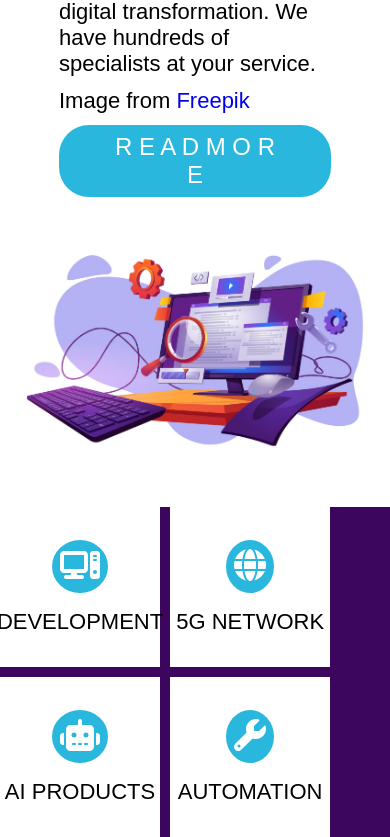
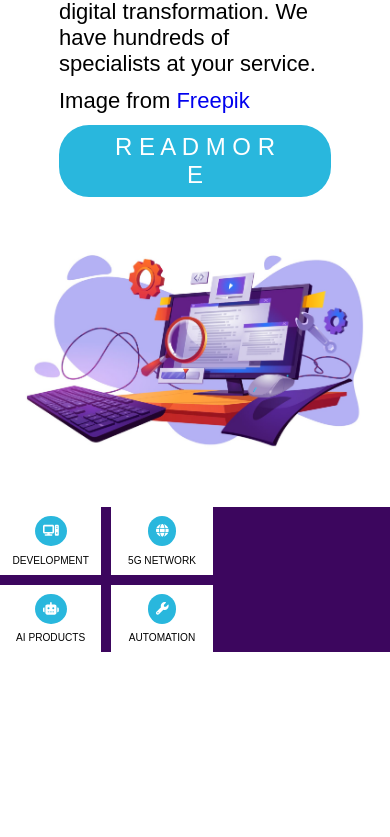
Before and after one commit to khashayaryaghma/WebSoftwareDevelopers, a React (Create React App) app in the folder client/: page / in a window 390 px wide. Shown: the part 2810-3647 px from the top of the page. After the commit the page ends 3462 px from the top, so only its background shows below. Built offline with nearby package versions, Linux system fonts and the light colour scheme.

Commit message:
responsive GridContainer

```diff
--- a/client/src/components/FifthSection/FifthSection.js
+++ b/client/src/components/FifthSection/FifthSection.js
@@ -20,25 +20,25 @@ function FifthSection({ bgColor }) {
                     <StyledDiv>
                         <FontAwesomeIcon icon={faComputer} />
                     </StyledDiv>
-                    <p className="para">DEVELOPMENT</p>
+                    <p style={{ fontSize: "1.2vmax" }}>DEVELOPMENT</p>
                 </StyledBox>
                 <StyledBox>
                     <StyledDiv>
                         <FontAwesomeIcon icon={faGlobe} />
                     </StyledDiv>
-                    <p className="para">5G NETWORK</p>
+                    <p style={{ fontSize: "1.2vmax" }}>5G NETWORK</p>
                 </StyledBox>
                 <StyledBox>
                     <StyledDiv>
                         <FontAwesomeIcon icon={faRobot} />
                     </StyledDiv>
-                    <p className="para">AI PRODUCTS</p>
+                    <p style={{ fontSize: "1.2vmax" }}>AI PRODUCTS</p>
                 </StyledBox>
                 <StyledBox>
                     <StyledDiv>
                         <FontAwesomeIcon icon={faWrench} />
                     </StyledDiv>
-                    <p className="para">AUTOMATION</p>
+                    <p style={{ fontSize: "1.2vmax" }}>AUTOMATION</p>
                 </StyledBox>
             </GridContainer>
         </StyledFifthSection>
--- a/client/src/components/FifthSection/FifthSection.styles.js
+++ b/client/src/components/FifthSection/FifthSection.styles.js
@@ -13,8 +13,8 @@ export const GridContainer = styled.section`
 `;
 export const StyledBox = styled.div`
     background-color: white;
-    width: 10rem;
-    height: 10rem;
+    width: 12vmax;
+    height: 8vmax;
     display: flex;
     flex-direction: column;
     justify-content: center;
@@ -22,9 +22,9 @@ export const StyledBox = styled.div`
 `;
 
 export const StyledDiv = styled.div`
-    font-size: 2rem;
+    font-size: 1.5vmax;
     border-radius: 50%;
-    margin-bottom: 1rem;
+    margin-bottom: 1vmax;
     padding: 0.5rem;
     background-color: #29b7dd;
     color: white;
```
